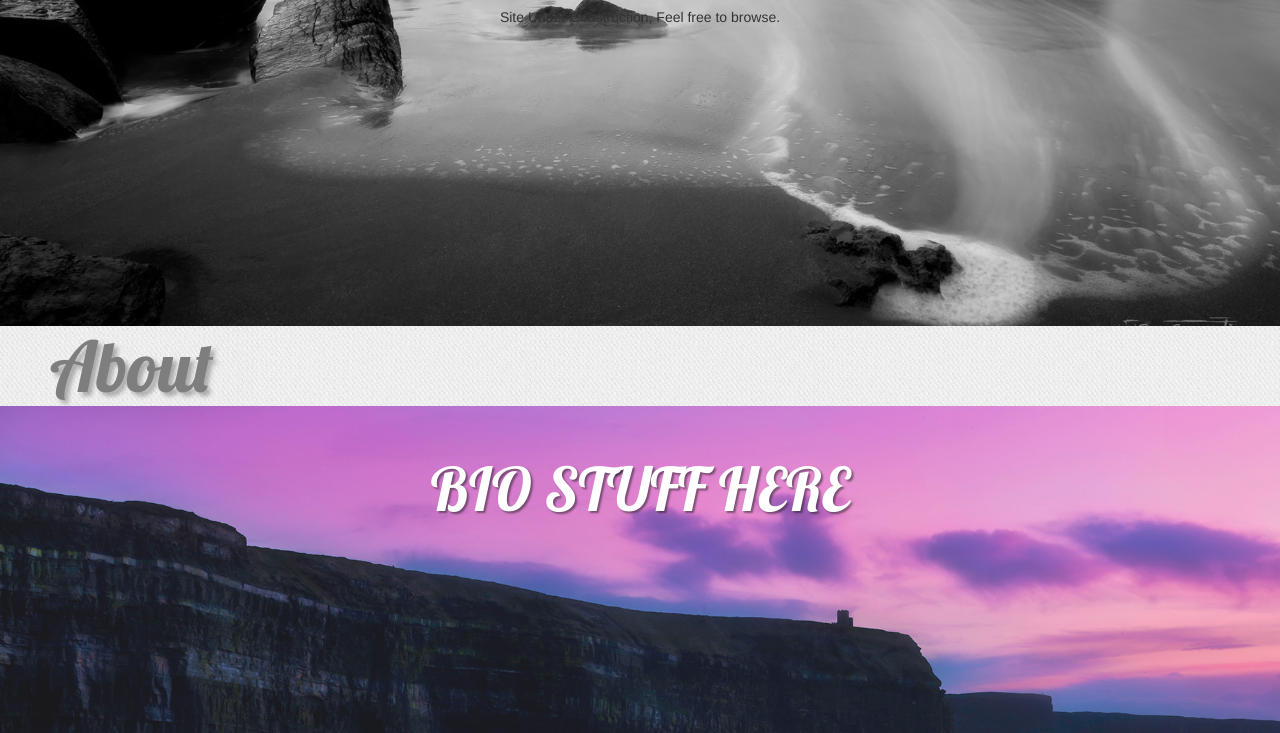
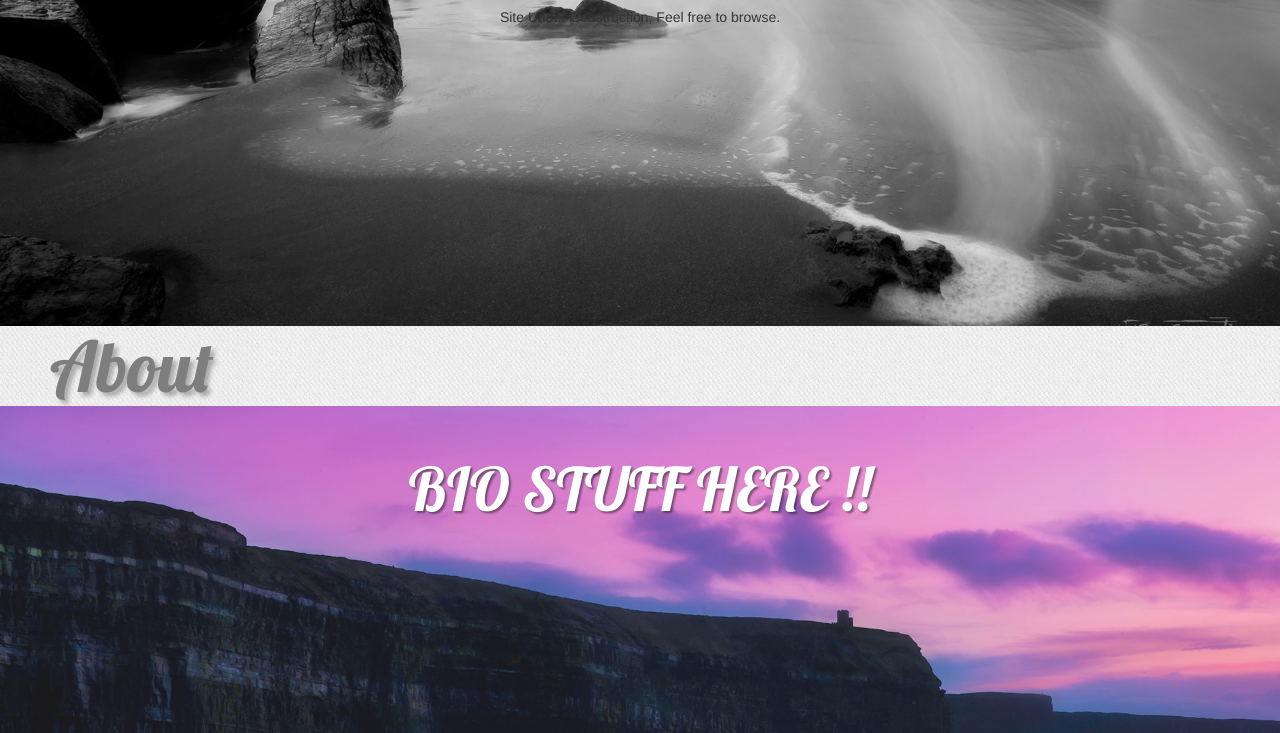
Before and after one commit to deanstewart44/deanstewart44.github.io, a plain HTML site: page index.html in a window 1280 px wide. Shown: the part 474-1207 px from the top of the page. Drawn offline with nearby package versions, Linux system fonts and the light colour scheme.

Commit message:
bio change

```diff
--- a/index.html
+++ b/index.html
@@ -34,7 +34,7 @@
   About<a id="pos1" name="about"></a>
   </div>
 <div class="imageblocks image2">
-  <p>BIO STUFF HERE</p>
+  <p>BIO STUFF HERE !!</p>
 </div>
 
 <div class="scrollblocks scrolltext">
```
